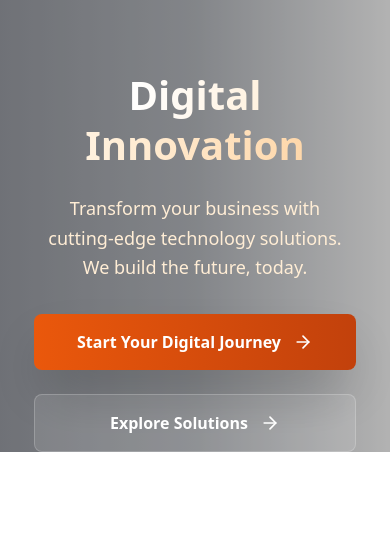
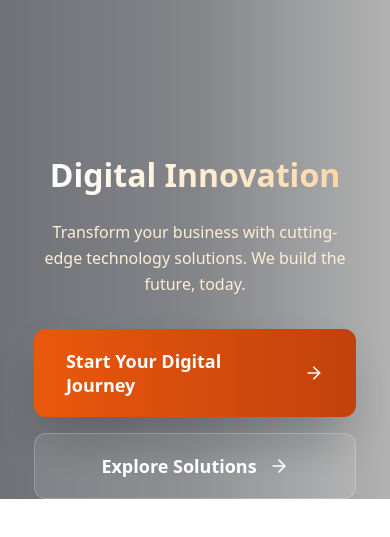
Before and after one commit to Theonetwork1/TheoN, a React (Vite) app: page / in a window 390 px wide. Shown: the part 500-1037 px from the top of the page. Built offline with nearby package versions, Linux system fonts and the light colour scheme; no server answers.

Commit message:
fix: Optimize hero section for mobile - center face, move content lower, increase button sizes

```diff
--- a/src/index.css
+++ b/src/index.css
@@ -312,37 +312,43 @@ video {
 
 /* Mobile hero section adjustments for screens smaller than 768px */
 @media (max-width: 767px) {
-  /* Ensure video is centered on mobile */
+  /* Center the person's face in the video */
   .hero-video {
-    object-position: center center !important;
+    object-position: center 30% !important;
   }
 
-  /* Move content down to avoid face overlap */
+  /* Move content much lower to avoid face overlap */
   .hero-content {
-    padding-top: 60vh !important;
+    padding-top: 70vh !important;
+    display: flex !important;
+    align-items: flex-end !important;
   }
 
   /* Increase font sizes for mobile readability */
   .hero-title {
-    font-size: 2.5rem !important;
+    font-size: 2rem !important;
     margin-bottom: 1.5rem !important;
   }
 
   .hero-subtitle {
-    font-size: 1.125rem !important;
+    font-size: 1rem !important;
     margin-bottom: 2rem !important;
   }
 
   /* Stack buttons vertically with spacing */
   .hero-buttons {
     flex-direction: column !important;
-    gap: 1.5rem !important;
+    gap: 1rem !important;
   }
 
+  /* Match button size with second banner section */
   .hero-button {
-    padding: 1rem 1.5rem !important;
-    font-size: 1rem !important;
-    border-radius: 0.5rem !important;
+    padding: 1.25rem 2rem !important;
+    font-size: 1.125rem !important;
+    border-radius: 0.75rem !important;
+    width: 100% !important;
+    max-width: 400px !important;
+    margin: 0 auto !important;
   }
 }
 
```
